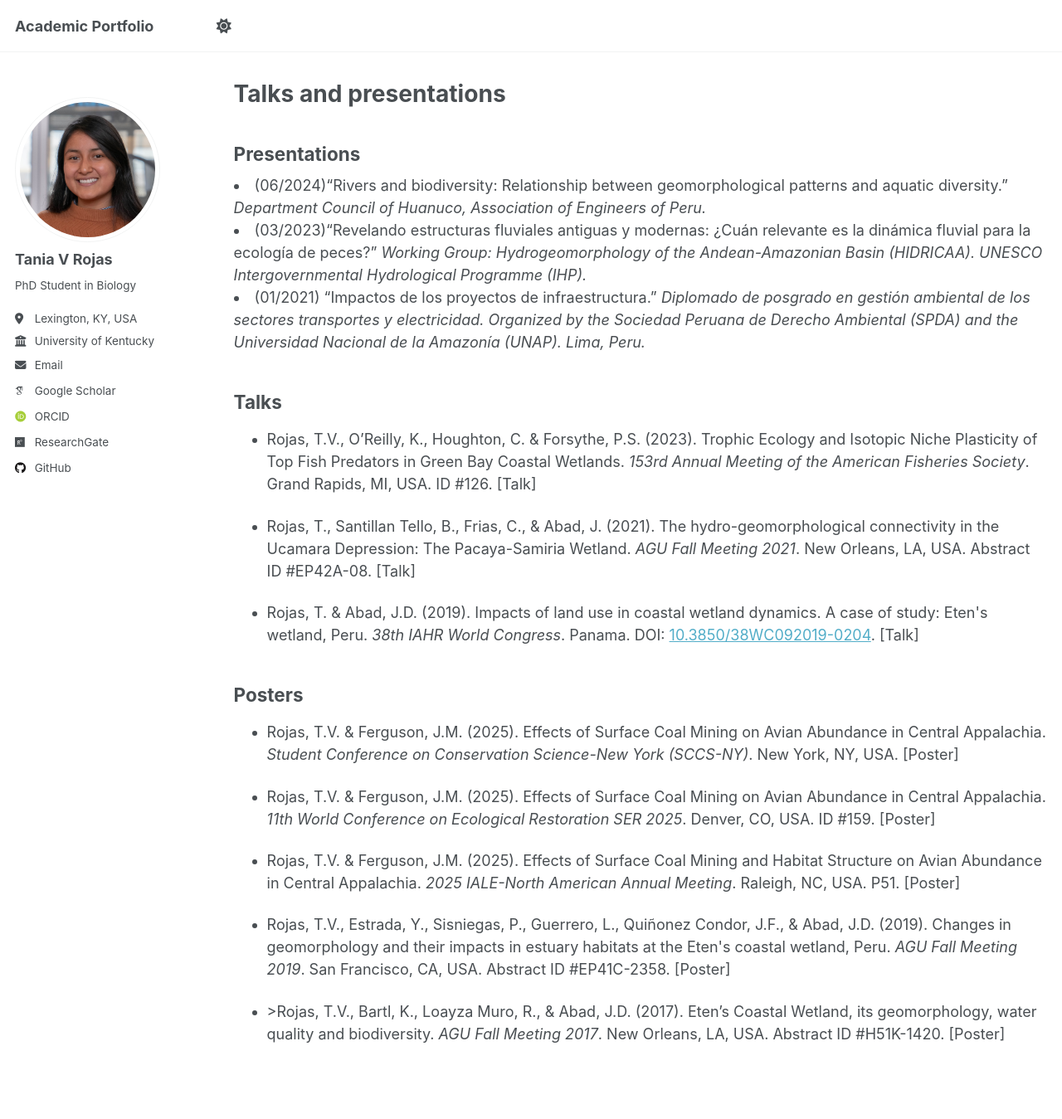
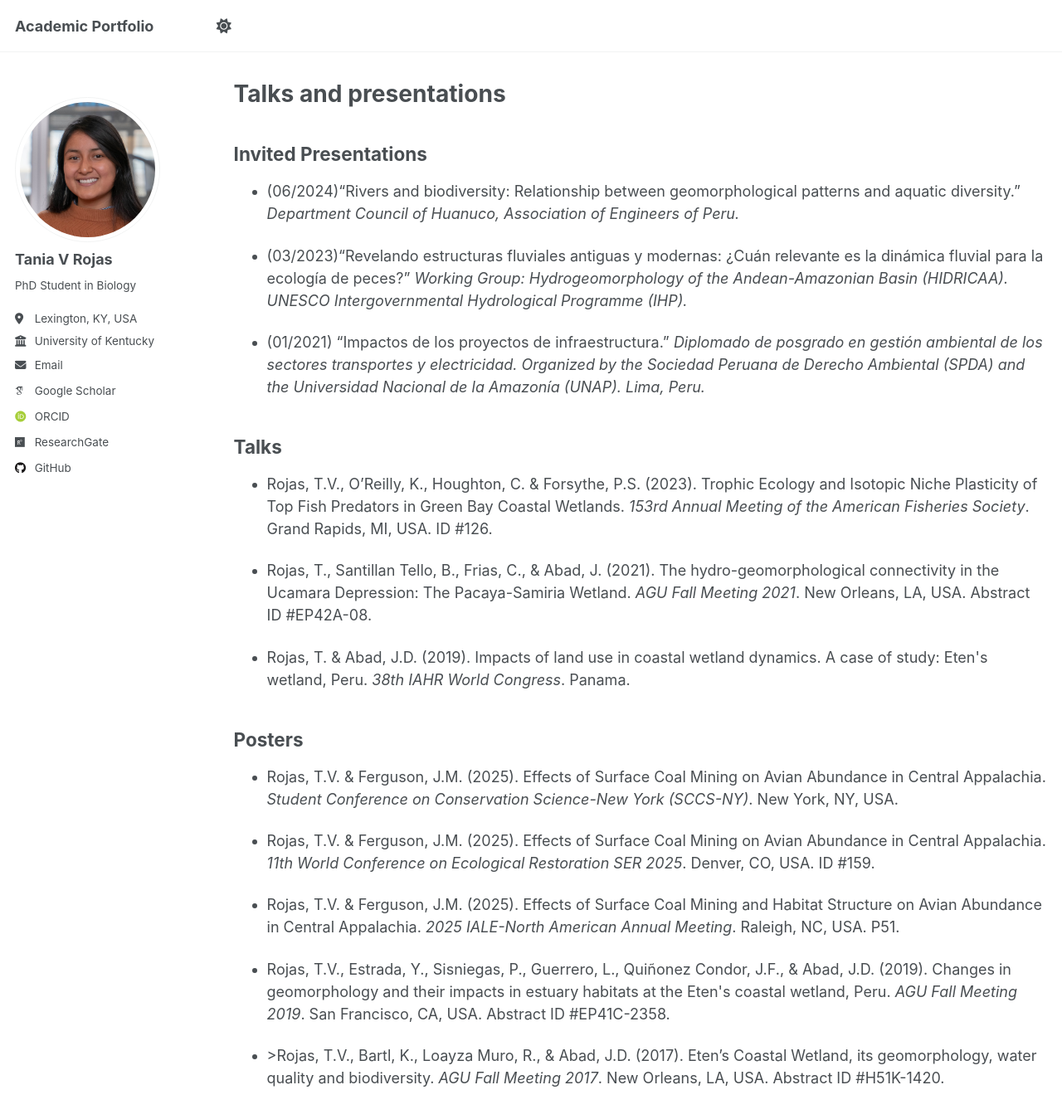
Before and after one commit to taniarojasc/taniarojasc.github.io, a Jekyll site: the page built from _pages/talks.html, in a window 1280 px wide and 1400 px high. Shown: the top 1349 px of the window at 83% size. Built offline with Jekyll 4.4.1, drawn with Linux system fonts in a browser that asks for light colours; some web fonts are replaced; a script that is not in the unit is left out.

Commit message:
Update talks.html

```diff
--- a/_pages/talks.html
+++ b/_pages/talks.html
@@ -7,22 +7,24 @@ author_profile: true
 
 <section id="presentations">
 
-  <h2>Presentations</h2>
+  <h2>Invited Presentations</h2>
 
-  <li>(06/2024)“Rivers and biodiversity: Relationship between geomorphological patterns and aquatic diversity.”
-      <em>Department Council of Huanuco, Association of Engineers of Peru.</em>
+  <ul>
+  <li>
+    <p>(06/2024)“Rivers and biodiversity: Relationship between geomorphological patterns and aquatic diversity.”
+      <em>Department Council of Huanuco, Association of Engineers of Peru.</em></p>
   </li>
 
   <li>
-    (03/2023)“Revelando estructuras fluviales antiguas y modernas: ¿Cuán relevante es la dinámica fluvial para la ecología de peces?”
-      <em>Working Group: Hydrogeomorphology of the Andean-Amazonian Basin (HIDRICAA). UNESCO Intergovernmental Hydrological Programme (IHP).</em>
-</li>
+    <p>(03/2023)“Revelando estructuras fluviales antiguas y modernas: ¿Cuán relevante es la dinámica fluvial para la ecología de peces?”
+      <em>Working Group: Hydrogeomorphology of the Andean-Amazonian Basin (HIDRICAA). UNESCO Intergovernmental Hydrological Programme (IHP).</em></p>
+  </li>
 
  <li>
-   (01/2021) “Impactos de los proyectos de infraestructura.”
-      <em>Diplomado de posgrado en gestión ambiental de los sectores transportes y electricidad. Organized by the Sociedad Peruana de Derecho Ambiental (SPDA) and the Universidad Nacional de la Amazonía (UNAP). Lima, Peru.</em>
+   <p>(01/2021) “Impactos de los proyectos de infraestructura.”
+      <em>Diplomado de posgrado en gestión ambiental de los sectores transportes y electricidad. Organized by the Sociedad Peruana de Derecho Ambiental (SPDA) and the Universidad Nacional de la Amazonía (UNAP). Lima, Peru.</em></p>
 </li>
-
+  </ul>
 </section>
 
 
@@ -31,32 +33,32 @@ author_profile: true
 
   <ul>
     <li>
-      <p>Rojas, T.V., O’Reilly, K., Houghton, C. & Forsythe, P.S. (2023). Trophic Ecology and Isotopic Niche Plasticity of Top Fish Predators in Green Bay Coastal Wetlands. <em>153rd Annual Meeting of the American Fisheries Society</em>. Grand Rapids, MI, USA. ID #126. [Talk]</p>
+      <p>Rojas, T.V., O’Reilly, K., Houghton, C. & Forsythe, P.S. (2023). Trophic Ecology and Isotopic Niche Plasticity of Top Fish Predators in Green Bay Coastal Wetlands. <em>153rd Annual Meeting of the American Fisheries Society</em>. Grand Rapids, MI, USA. ID #126. </p>
     </li>
     <li>
-      <p>Rojas, T., Santillan Tello, B., Frias, C., & Abad, J. (2021). The hydro-geomorphological connectivity in the Ucamara Depression: The Pacaya-Samiria Wetland. <em>AGU Fall Meeting 2021</em>. New Orleans, LA, USA. Abstract ID #EP42A-08. [Talk]</p>
+      <p>Rojas, T., Santillan Tello, B., Frias, C., & Abad, J. (2021). The hydro-geomorphological connectivity in the Ucamara Depression: The Pacaya-Samiria Wetland. <em>AGU Fall Meeting 2021</em>. New Orleans, LA, USA. Abstract ID #EP42A-08. </p>
     </li>
     <li>
-      <p>Rojas, T. & Abad, J.D. (2019). Impacts of land use in coastal wetland dynamics. A case of study: Eten's wetland, Peru. <em>38th IAHR World Congress</em>. Panama. DOI: <a href="https://doi.org/10.3850/38WC092019-0204" target="_blank" rel="noopener noreferrer">10.3850/38WC092019-0204</a>. [Talk]</p>
+      <p>Rojas, T. & Abad, J.D. (2019). Impacts of land use in coastal wetland dynamics. A case of study: Eten's wetland, Peru. <em>38th IAHR World Congress</em>. Panama. </p>
     </li>
   </ul>
 
   <h2>Posters</h2>
   <ul>
     <li>
-      <p>Rojas, T.V. & Ferguson, J.M. (2025). Effects of Surface Coal Mining on Avian Abundance in Central Appalachia. <em>Student Conference on Conservation Science-New York (SCCS-NY)</em>. New York, NY, USA. [Poster]</p>
+      <p>Rojas, T.V. & Ferguson, J.M. (2025). Effects of Surface Coal Mining on Avian Abundance in Central Appalachia. <em>Student Conference on Conservation Science-New York (SCCS-NY)</em>. New York, NY, USA.</p>
     </li>
     <li>
-      <p>Rojas, T.V. & Ferguson, J.M. (2025). Effects of Surface Coal Mining on Avian Abundance in Central Appalachia. <em>11th World Conference on Ecological Restoration SER 2025</em>. Denver, CO, USA. ID #159. [Poster]</p>
+      <p>Rojas, T.V. & Ferguson, J.M. (2025). Effects of Surface Coal Mining on Avian Abundance in Central Appalachia. <em>11th World Conference on Ecological Restoration SER 2025</em>. Denver, CO, USA. ID #159.</p>
     </li>
     <li>
-      <p>Rojas, T.V. & Ferguson, J.M. (2025). Effects of Surface Coal Mining and Habitat Structure on Avian Abundance in Central Appalachia. <em>2025 IALE-North American Annual Meeting</em>. Raleigh, NC, USA. P51. [Poster]</p>
+      <p>Rojas, T.V. & Ferguson, J.M. (2025). Effects of Surface Coal Mining and Habitat Structure on Avian Abundance in Central Appalachia. <em>2025 IALE-North American Annual Meeting</em>. Raleigh, NC, USA. P51.</p>
     </li>
     <li>
-      <p>Rojas, T.V., Estrada, Y., Sisniegas, P., Guerrero, L., Quiñonez Condor, J.F., & Abad, J.D. (2019). Changes in geomorphology and their impacts in estuary habitats at the Eten's coastal wetland, Peru. <em>AGU Fall Meeting 2019</em>. San Francisco, CA, USA. Abstract ID #EP41C-2358. [Poster]</p>
+      <p>Rojas, T.V., Estrada, Y., Sisniegas, P., Guerrero, L., Quiñonez Condor, J.F., & Abad, J.D. (2019). Changes in geomorphology and their impacts in estuary habitats at the Eten's coastal wetland, Peru. <em>AGU Fall Meeting 2019</em>. San Francisco, CA, USA. Abstract ID #EP41C-2358. </p>
     </li>
     <li>
-      <p>>Rojas, T.V., Bartl, K., Loayza Muro, R., & Abad, J.D. (2017). Eten’s Coastal Wetland, its geomorphology, water quality and biodiversity. <em>AGU Fall Meeting 2017</em>. New Orleans, LA, USA. Abstract ID #H51K-1420. [Poster]</p>
+      <p>>Rojas, T.V., Bartl, K., Loayza Muro, R., & Abad, J.D. (2017). Eten’s Coastal Wetland, its geomorphology, water quality and biodiversity. <em>AGU Fall Meeting 2017</em>. New Orleans, LA, USA. Abstract ID #H51K-1420.</p>
     </li>
   </ul>
 
```
